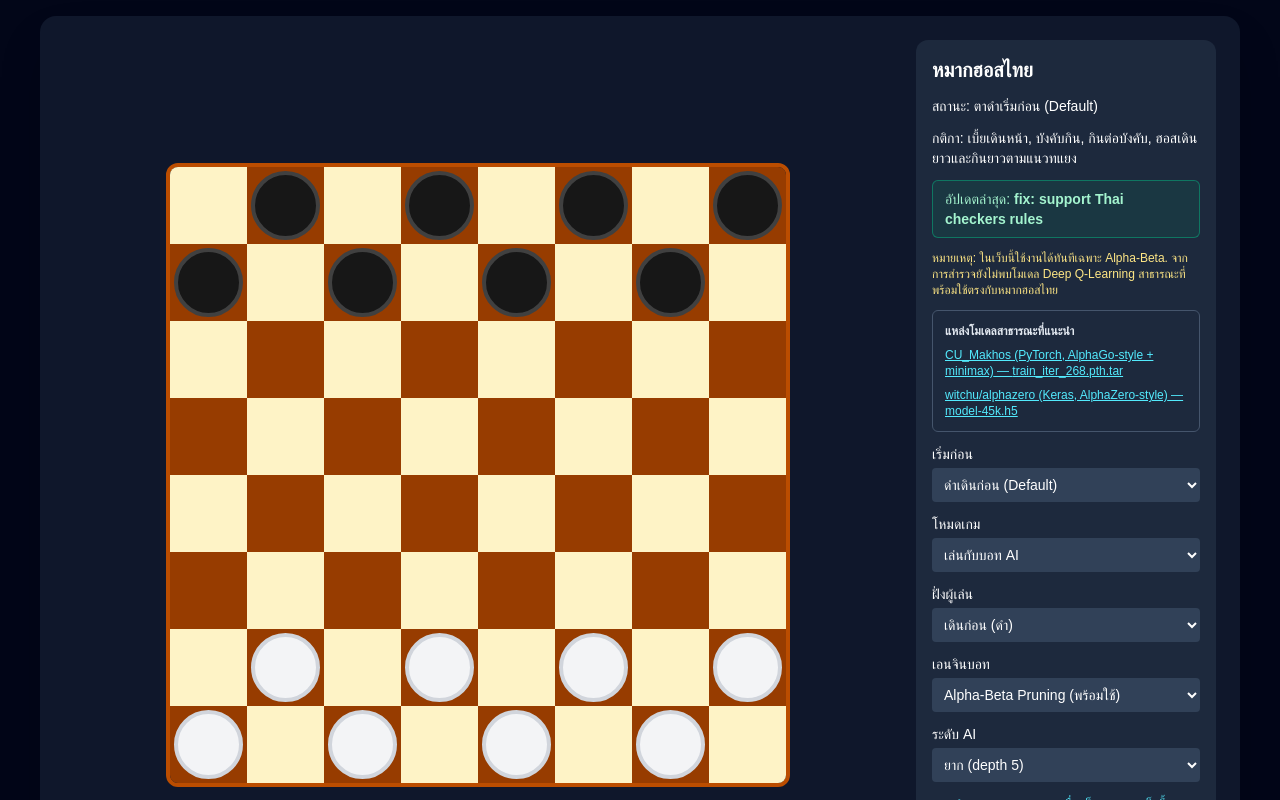
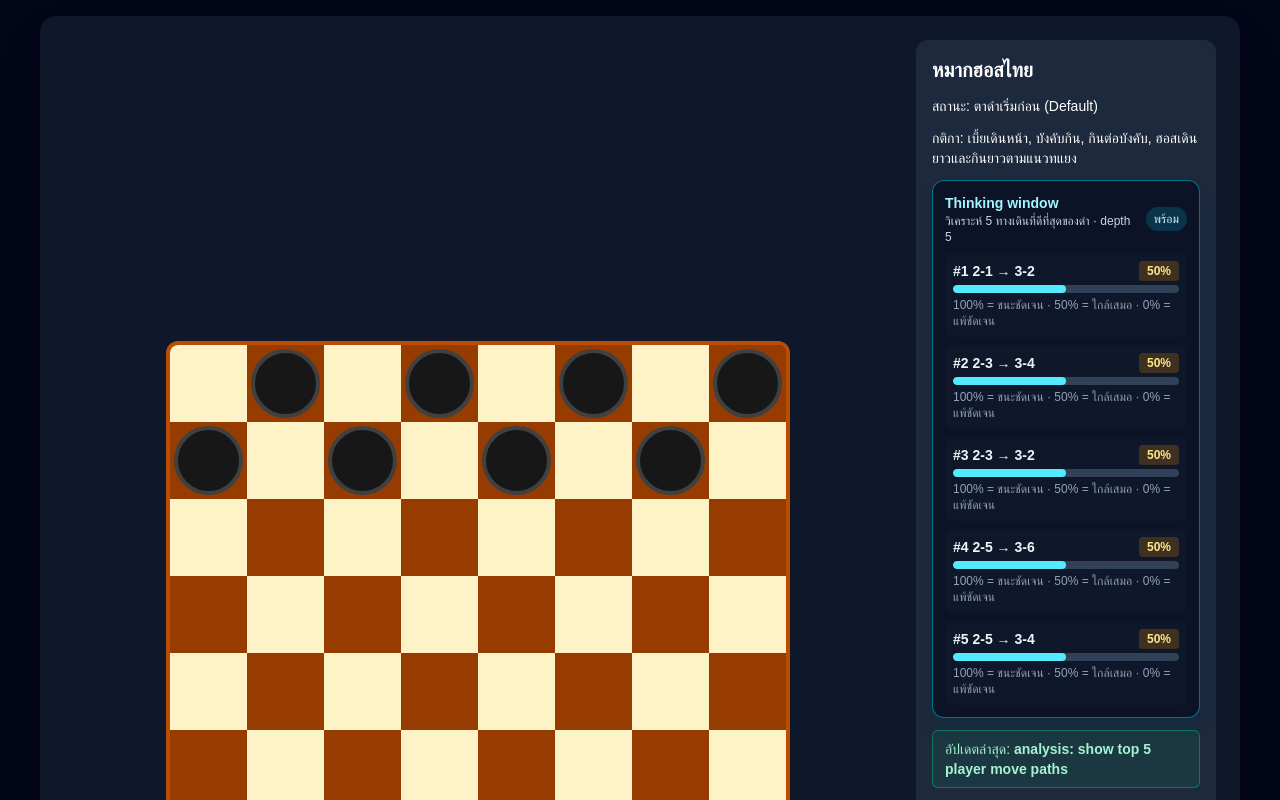
Before and after one commit to panawat17067/Thaichecker, a Next.js app: page / in a window 1280 px wide. Shown: the top 800 px of the page. Built offline with nearby package versions, Linux system fonts and the light colour scheme.

Commit message:
Add player move analysis panel

```diff
--- a/app/page.tsx
+++ b/app/page.tsx
@@ -1,6 +1,7 @@
 'use client'
 
 import { useEffect, useMemo, useState } from 'react'
+import { analyzeTopPlayerLines } from '@/lib/checkers/analysis'
 import { chooseAlphaBetaMove, loadAlphaBetaWeights } from '@/lib/checkers/bot'
 import { defaultWeights } from '@/lib/checkers/evaluate'
 import {
@@ -14,20 +15,7 @@ import {
 } from '@/lib/checkers/rules'
 import type { BotEngine, BotLevel, Player, Pos, Weights } from '@/lib/checkers/types'
 
-const RELEASE_NOTE = 'fix: support Thai checkers rules'
-
-const PUBLIC_AI_SOURCES = [
-  {
-    name: 'CU_Makhos (PyTorch, AlphaGo-style + minimax)',
-    model: 'train_iter_268.pth.tar',
-    url: 'https://github.com/51616/CU_Makhos',
-  },
-  {
-    name: 'witchu/alphazero (Keras, AlphaZero-style)',
-    model: 'model-45k.h5',
-    url: 'https://github.com/witchu/alphazero',
-  },
-]
+const RELEASE_NOTE = 'analysis: show top 5 player move paths'
 
 export default function Home() {
   const [board, setBoard] = useState(initBoard)
@@ -48,6 +36,20 @@ export default function Home() {
   }, [])
 
   const captureStarts = useMemo(() => allCaptureStarts(board, turn), [board, turn])
+
+  const analysisDepth = useMemo(() => {
+    if (botLevel === 'custom') return customBotDepth
+    if (botLevel === 'easy') return 1
+    if (botLevel === 'normal') return 3
+    return 5
+  }, [botLevel, customBotDepth])
+
+  const analysisPlayer = botEnabled ? humanSide : turn
+  const isBotThinking = botEnabled && botEngine === 'alpha-beta' && turn !== humanSide && !forced
+  const analysisLines = useMemo(
+    () => analyzeTopPlayerLines(board, analysisPlayer, weights, analysisDepth, 5),
+    [analysisDepth, analysisPlayer, board, weights],
+  )
 
   const legalMoves = (from: Pos): Pos[] => {
     const piece = board[from.r][from.c]
@@ -197,26 +199,57 @@ export default function Home() {
           <h1 className="text-xl font-bold">หมากฮอสไทย</h1>
           <p>สถานะ: {msg}</p>
           <p>กติกา: เบี้ยเดินหน้า, บังคับกิน, กินต่อบังคับ, ฮอสเดินยาวและกินยาวตามแนวทแยง</p>
+
+          <div className="rounded-xl border border-cyan-400/50 bg-slate-950/60 p-3 shadow-lg shadow-cyan-950/40">
+            <div className="mb-2 flex items-center justify-between gap-2">
+              <div>
+                <p className="font-semibold text-cyan-200">Thinking window</p>
+                <p className="text-xs text-slate-300">
+                  วิเคราะห์ 5 ทางเดินที่ดีที่สุดของ{analysisPlayer === 'black' ? 'ดำ' : 'ขาว'} · depth {Math.min(analysisDepth, 6)}
+                </p>
+              </div>
+              <span className="rounded-full bg-cyan-500/20 px-2 py-1 text-xs text-cyan-100">
+                {isBotThinking ? 'AI thinking' : 'พร้อม'}
+              </span>
+            </div>
+
+            {analysisLines.length === 0 ? (
+              <p className="rounded-md bg-slate-900 px-3 py-2 text-sm text-amber-200">
+                ไม่มีทางเดินที่วิเคราะห์ได้ในตำแหน่งนี้
+              </p>
+            ) : (
+              <ol className="space-y-2">
+                {analysisLines.map((line, index) => (
+                  <li key={`${line.pathLabel}-${index}`} className="rounded-lg bg-slate-900 p-2">
+                    <div className="mb-1 flex items-center justify-between gap-2">
+                      <span className="font-semibold text-slate-100">#{index + 1} {line.pathLabel}</span>
+                      <span
+                        className={`rounded px-2 py-0.5 text-xs font-bold ${
+                          line.winChance >= 70
+                            ? 'bg-emerald-500/20 text-emerald-200'
+                            : line.winChance <= 30
+                              ? 'bg-red-500/20 text-red-200'
+                              : 'bg-amber-500/20 text-amber-200'
+                        }`}
+                      >
+                        {line.winChance}%
+                      </span>
+                    </div>
+                    <div className="h-2 overflow-hidden rounded-full bg-slate-700">
+                      <div className="h-full rounded-full bg-cyan-300" style={{ width: `${line.winChance}%` }} />
+                    </div>
+                    <p className="mt-1 text-xs text-slate-400">
+                      100% = ชนะชัดเจน · 50% = ใกล้เสมอ · 0% = แพ้ชัดเจน
+                    </p>
+                  </li>
+                ))}
+              </ol>
+            )}
+          </div>
+
           <p className="rounded-md border border-emerald-400/40 bg-emerald-500/10 px-3 py-2 text-emerald-200">
             อัปเดตล่าสุด: <span className="font-semibold">{RELEASE_NOTE}</span>
           </p>
-          <p className="text-xs text-amber-200">
-            หมายเหตุ: ในเว็บนี้ใช้งานได้ทันทีเฉพาะ Alpha-Beta. จากการสำรวจยังไม่พบโมเดล Deep Q-Learning สาธารณะที่พร้อมใช้ตรงกับหมากฮอสไทย
-          </p>
-          <div className="rounded-md border border-slate-600 p-3 text-xs space-y-2">
-            <p className="font-semibold text-slate-200">แหล่งโมเดลสาธารณะที่แนะนำ</p>
-            {PUBLIC_AI_SOURCES.map((src) => (
-              <a
-                key={src.url}
-                href={src.url}
-                target="_blank"
-                rel="noreferrer"
-                className="block underline text-cyan-300"
-              >
-                {src.name} — {src.model}
-              </a>
-            ))}
-          </div>
 
           <label className="block">
             เริ่มก่อน
```
